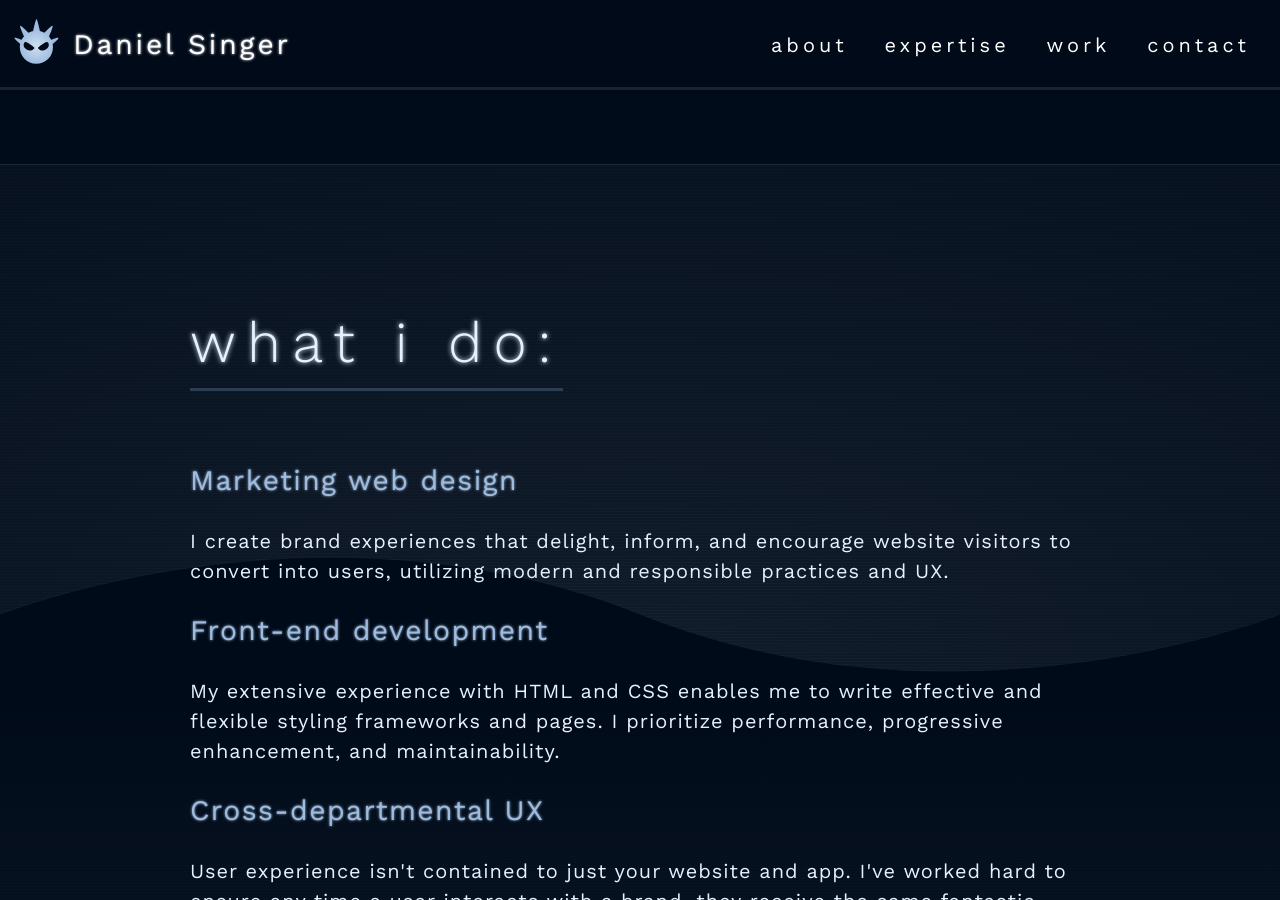
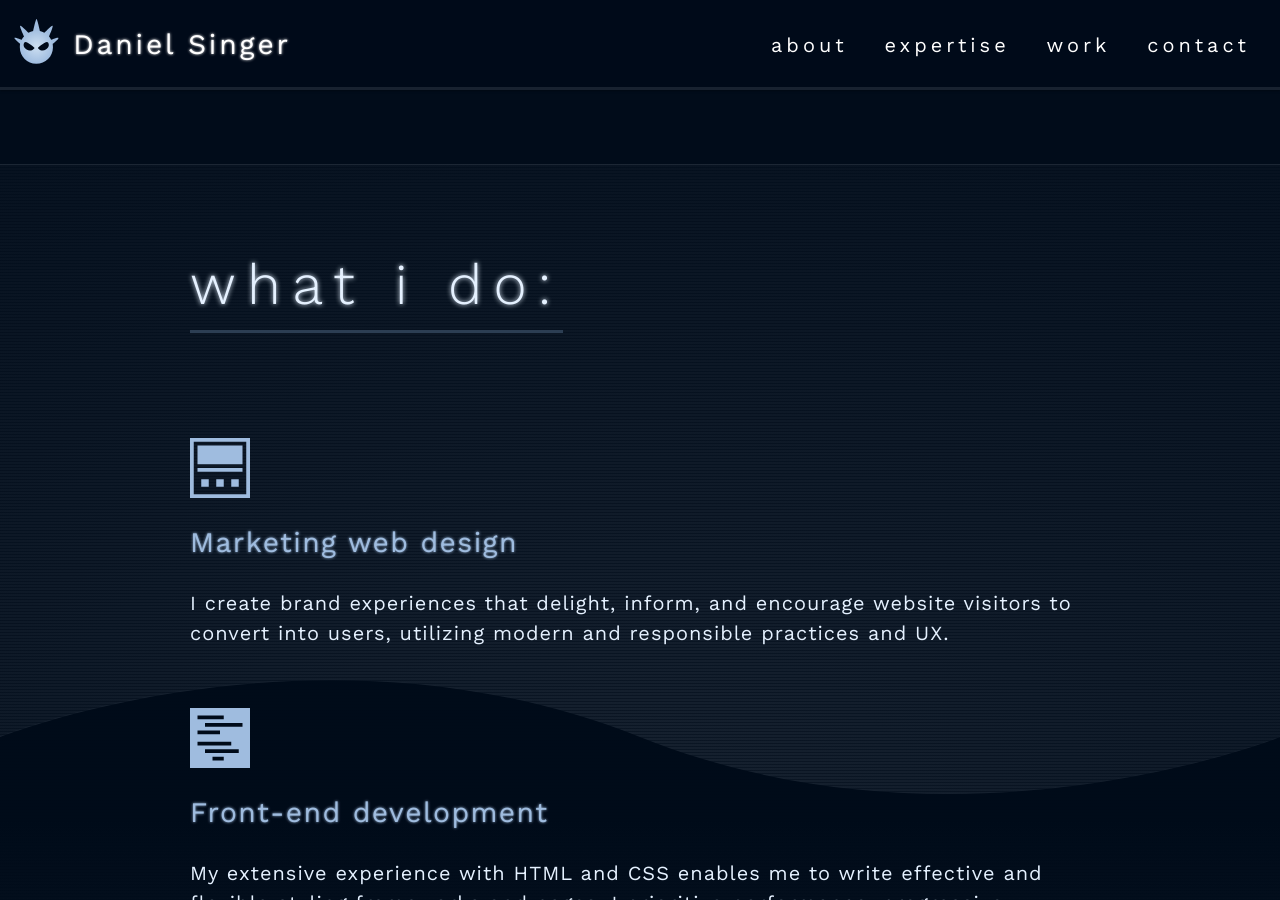
Before and after one commit to chilblane/chilblane.github.io, a Jekyll site: the page built from index.html, in a window 1280 px wide and 900 px high, scrolled down 1636 px. Built offline with Jekyll 4.4.1, drawn with Linux system fonts in a browser that asks for light colours.

```diff
--- a/assets/styles.css
+++ b/assets/styles.css
@@ -3561,6 +3561,13 @@ textarea:focus {
     background-position: 100% 0%;
   }
 }
+.work-icon {
+  display: block;
+  fill: #9fbcdf;
+  width: 3em;
+  height: 3em;
+  margin-top: 3rem;
+}
 .sr-only {
   position: absolute;
   overflow: hidden;
--- a/index.html
+++ b/index.html
@@ -20,10 +20,19 @@ layout: home
     <section class='panel panel--45em panel--wave' id='what-i-do'>
         <div class='panel__content'>
             <h2 class='js-anim-el'>What I do:</h2>
+            <svg viewBox="0 0 16 16" class='work-icon'>
+                <path d="M0 0h16v16H0V0zm1 1h14v14H1V1zm10 10h2v2h-2v-2zM2 2h12v5H2V2zm0 6h12v1H2V8zm1 3h2v2H3v-2zm4 0h2v2H7v-2z" fill-rule="evenodd"/>
+            </svg>
             <h3>Marketing web design</h3>
             <p>I create brand experiences that delight, inform, and encourage website visitors to convert into users, utilizing modern and responsible practices and UX.</p>
+            <svg viewBox="0 0 16 16" class='work-icon'>
+                <path d="M0 0h16v16H0V0zm6 13h3v1H6v-1zm-2-2h9v1H4v-1zM2 9h9v1H2V9zm0-3h6v1H2V6zm2-2h10v1H4V4zM2 2h7v1H2V2z" fill-rule="evenodd"/>
+            </svg>
             <h3>Front-end development</h3>
             <p>My extensive experience with HTML and CSS enables me to write effective and flexible styling frameworks and pages. I prioritize performance, progressive enhancement, and maintainability.</p>
+            <svg viewBox="0 0 16 16" class='work-icon'>
+                <path d="M0 0h16v16H0V0zm1 1h14v14H1V1zm4 4h6v4h1V4h1v6h-3V8H6v2H5V5zm-1 6h8v1H4v-1zM3 4h1v7H3V4zm1-1h8v1H4V3zm2 3h4v1H6V6z" fill-rule="evenodd"/>
+            </svg>
             <h3>Cross-departmental UX</h3>
             <p>User experience isn't contained to just your website and app. I've worked hard to ensure any time a user interacts with a brand, they receive the same fantastic experience, be it transactional emails, social media, documentation, and more.</p>
         </div>
@@ -169,7 +178,7 @@ layout: home
                 <li>
                     <a href='mailto:daniel@chilblane.com'>
                         <svg viewBox="0 0 20 18">
-                            <path d="M6 10h2v2h4v-2h2v2h2v2h2v2h2v2H0v-2h2v-2h2v-2h2v-2zM0 4h2v2h2v2h2v2H4v2H2v2H0V4zm20 0h-2v2h-2v2h-2v2h2v2h2v2h2V4zM0 0h20v2h-2v2h-2v2h-2v2h-2v2H8V8H6V6H4V4H2V2H0V0z" fill="#000" fill-rule="evenodd"/>
+                            <path d="M6 10h2v2h4v-2h2v2h2v2h2v2h2v2H0v-2h2v-2h2v-2h2v-2zM0 4h2v2h2v2h2v2H4v2H2v2H0V4zm20 0h-2v2h-2v2h-2v2h2v2h2v2h2V4zM0 0h20v2h-2v2h-2v2h-2v2h-2v2H8V8H6V6H4V4H2V2H0V0z" fill-rule="evenodd"/>
                         </svg>
                         <span class='sr-only'>Email me</span>
                     </a>
@@ -193,7 +202,7 @@ layout: home
                 <li>
                     <a href='https://www.github.com/chilblane' target='_blank' rel='noopener'>
                         <svg viewBox="0 0 20 18">
-                            <path d="M6 8v4h2V8H6zm0-8v2h2v2h4V2h2V0h4v6h2v10h-2v2H2v-2H0V6h2V0h4zM4 8H2v6h2v2h12v-2h2V8h-2V6H4v2zm8 0v4h2V8h-2z" fill="#000" fill-rule="evenodd"/>
+                            <path d="M6 8v4h2V8H6zm0-8v2h2v2h4V2h2V0h4v6h2v10h-2v2H2v-2H0V6h2V0h4zM4 8H2v6h2v2h12v-2h2V8h-2V6H4v2zm8 0v4h2V8h-2z" fill-rule="evenodd"/>
                         </svg>
                         <span class='sr-only'>GitHub</span>
                     </a>
```
Also changed, not shown: src/stylus/patterns/what-i-do.styl (added, +7 -0 lines), assets/logos/branding.svg (added), assets/logos/development.svg (added), assets/logos/web-design.svg (added), src/static/logos/branding.svg (added), src/static/logos/development.svg (added), src/static/logos/web-design.svg (added).
